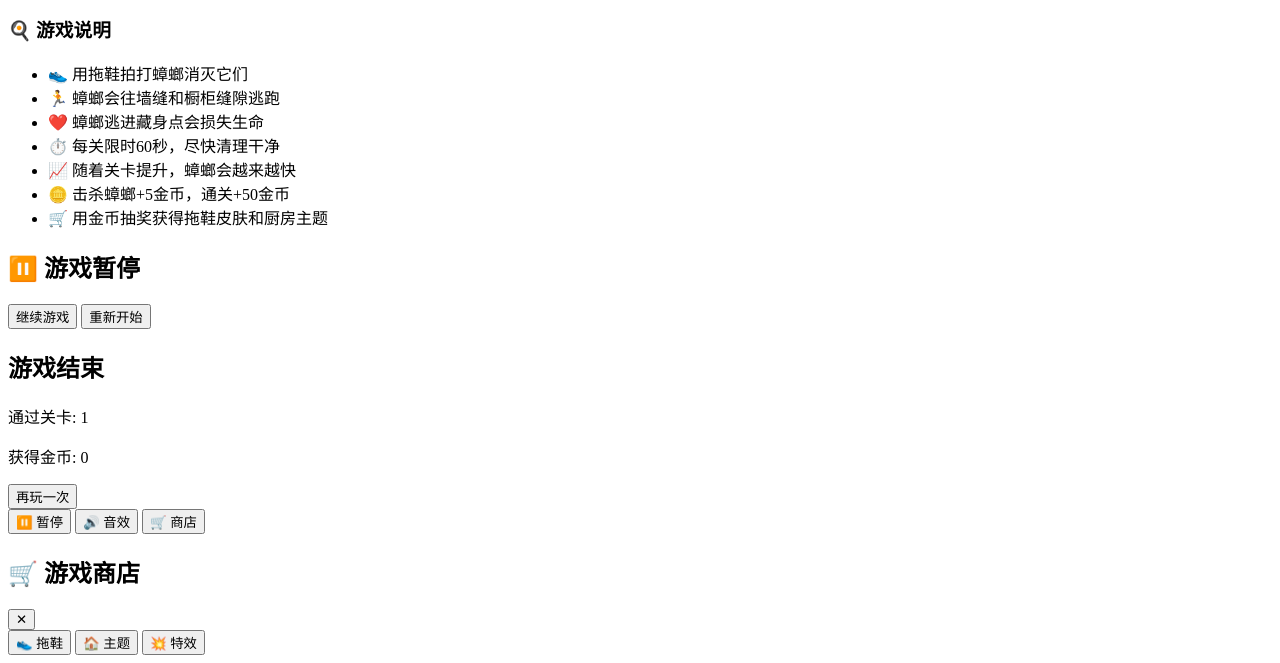
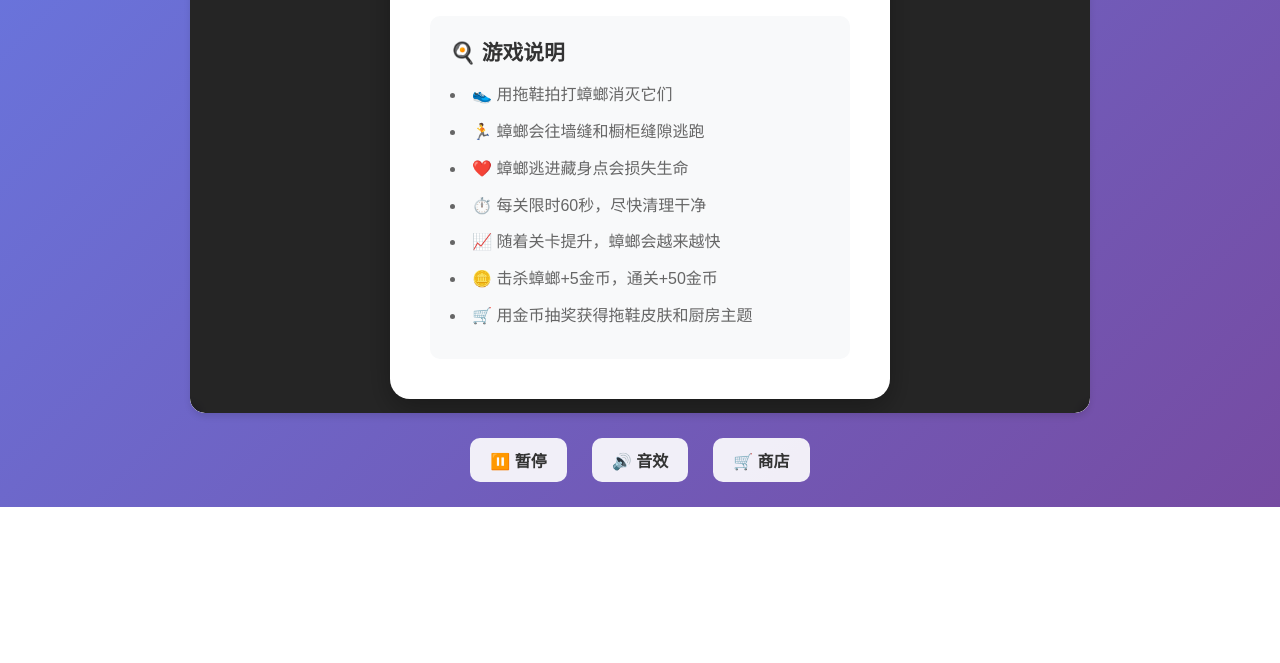
Before and after one commit to zhouchongfly-dotcom/cockroach, a plain HTML site: page index.html in a window 1280 px wide. Shown: the part 482-1145 px from the top of the page. After the commit the page ends 989 px from the top, so only its background shows below. Drawn offline with Linux system fonts and the light colour scheme; the site is published under a folder, as on GitHub Pages, so addresses that start at the root find nothing.

Commit message:
v1.1
v1.1

```diff
--- a/index.html
+++ b/index.html
@@ -4,7 +4,7 @@
     <meta charset="UTF-8">
     <meta name="viewport" content="width=device-width, initial-scale=1.0">
     <title>蟑螂大作战 - Roach Slayer</title>
-    <link rel="stylesheet" href="/css/style.css">
+    <link rel="stylesheet" href="./css/style.css">
 </head>
 <body>
     <div class="game-container">
@@ -115,6 +115,6 @@
         </div>
     </div>
 
-    <script src="/js/game.js"></script>
+    <script src="./js/game.js"></script>
 </body>
 </html>
```
